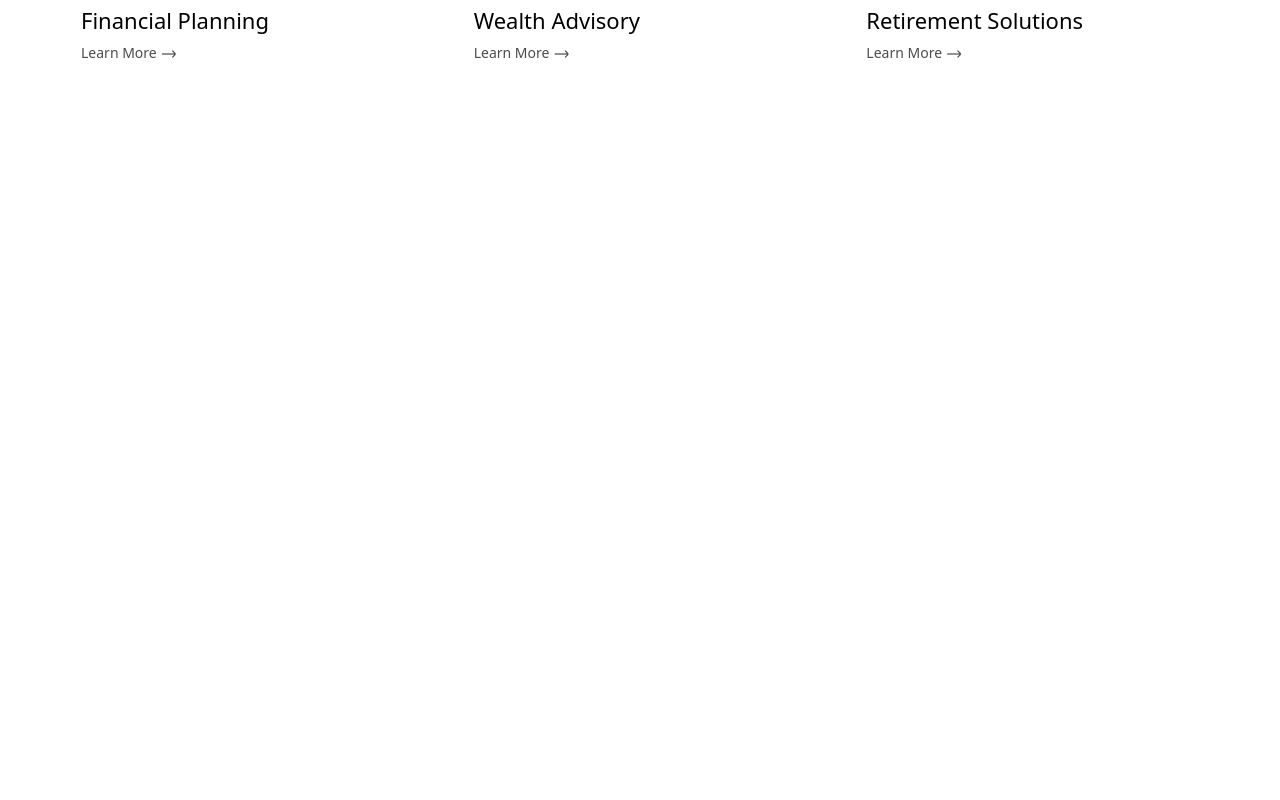
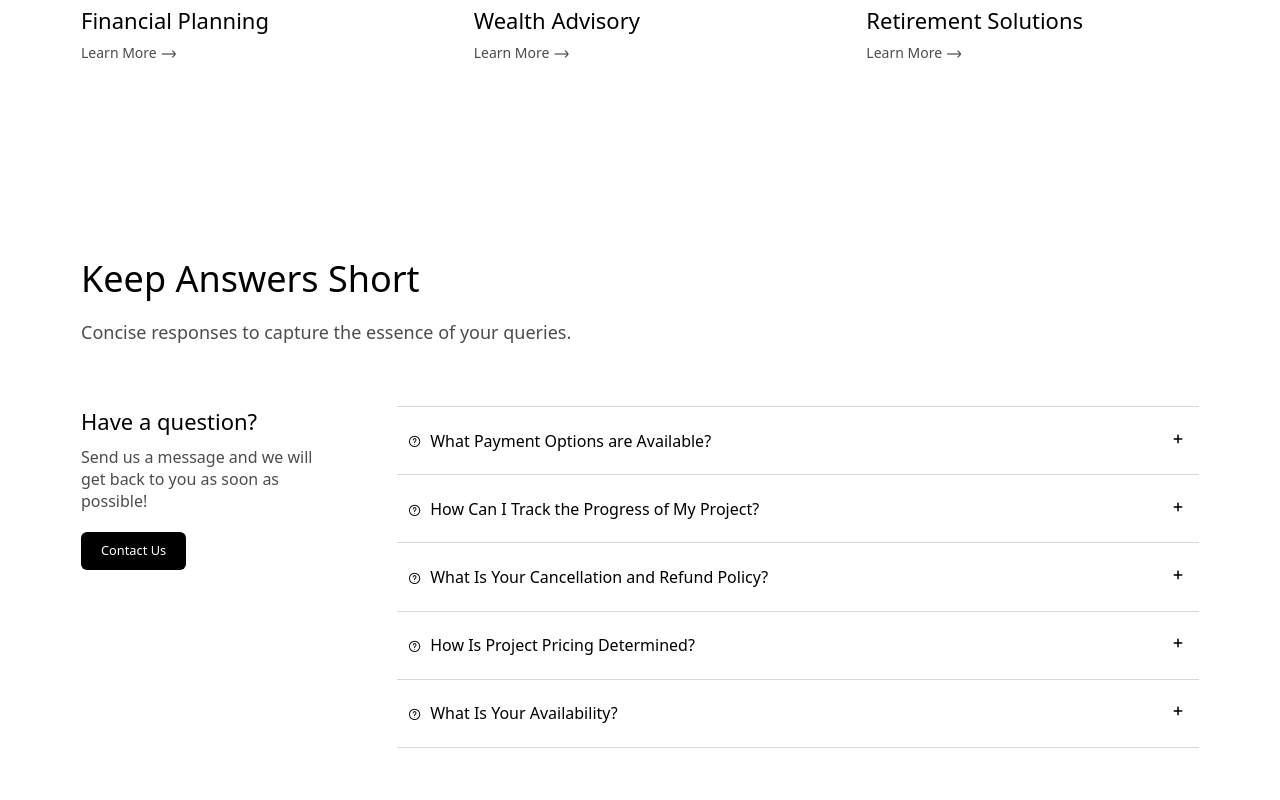
Before and after one commit to can-erturk/digital-agency, a Vue app: page / in a window 1280 px wide. Shown: the part 2640-3440 px from the top of the page. Built offline with nearby package versions, Linux system fonts and the light colour scheme.

Commit message:
Create FAQs section and add it to home page - Create Faqs component - Create FaqItem component - Add helper called faqItems.js for the FaqItem component

```diff
--- a/src/components/layout/LayoutFooter.vue
+++ b/src/components/layout/LayoutFooter.vue
@@ -52,6 +52,7 @@ footer {
   display: flex;
   flex-direction: column;
   color: #a6b0c2;
+  margin-top: 46px;
 }
 
 .footer-content {
--- /dev/null
+++ b/src/components/sections/Faqs.vue
@@ -0,0 +1,113 @@
+<script setup>
+import PrimaryBtn from '@/components/__common__/PrimaryBtn.vue'
+import FaqItem from '@/components/ui/FaqItem.vue'
+
+const faqs = [
+  {
+    title: 'What Payment Options are Available?',
+    answer:
+      'Currently, we offer various payment methods such as credit cards, PayPal, and also bank transfers.'
+  },
+  {
+    title: 'How Can I Track the Progress of My Project?',
+    answer:
+      'Our clients can easily track every stage of their project through our online portal. Additionally, they receive regular updates via email regarding the progress.'
+  },
+  {
+    title: 'What Is Your Cancellation and Refund Policy?',
+    answer:
+      'You can find detailed information about our cancellation and refund policy by clicking on this link. Generally, we have different policies based on the service provided.'
+  },
+  {
+    title: 'How Is Project Pricing Determined?',
+    answer:
+      'Project pricing varies based on the scope and requirements. We provide customized quotes after understanding the specific needs of each project.'
+  },
+  {
+    title: 'What Is Your Availability?',
+    answer:
+      'We are available 24/7 to answer your questions. You can contact us via email or phone. We will get back to you as soon as possible.'
+  }
+]
+</script>
+
+<template>
+  <section class="faqs" id="faqs">
+    <div class="container">
+      <h2>Keep Answers Short</h2>
+      <p>Concise responses to capture the essence of your queries.</p>
+      <div class="row">
+        <div class="contact">
+          <h3>Have a question?</h3>
+          <p>Send us a message and we will get back to you as soon as possible!</p>
+          <PrimaryBtn text="Contact Us" href="#contact" />
+        </div>
+
+        <div class="faqs-list">
+          <FaqItem v-for="faq in faqs" :key="faq.title" :title="faq.title" :answer="faq.answer" />
+        </div>
+      </div>
+    </div>
+  </section>
+</template>
+
+<style scoped>
+.faqs {
+  text-align: left;
+}
+
+.faqs .row {
+  display: flex;
+  margin-top: 3.75rem;
+  gap: 3.5rem;
+}
+
+.faqs .contact {
+  width: 260px;
+  flex-shrink: 0;
+  text-align: left;
+}
+
+.faqs .contact h3 {
+  margin-bottom: 10px;
+}
+
+.faqs .contact p {
+  font-size: 1rem;
+  margin-bottom: 20px;
+}
+
+.faqs .faqs-list {
+  flex: 1;
+  text-align: left;
+}
+
+.faqs .faqs-list .faq-item {
+  border-bottom: solid 1px #d1d1d1da;
+}
+
+.faqs .faqs-list .faq-item:nth-of-type(1) {
+  border-top: solid 1px #d1d1d1da;
+}
+
+@media screen and (max-width: 1024px) {
+  .faqs .row {
+    flex-direction: column;
+    margin-top: 2.5rem;
+  }
+
+  .faqs .contact {
+    display: none;
+  }
+
+  .faqs .faqs-list {
+    width: 100%;
+  }
+}
+
+@media screen and (max-width: 768px) {
+  .faqs .row {
+    margin-top: 1.5rem;
+  }
+}
+</style>
--- /dev/null
+++ b/src/components/ui/FaqItem.vue
@@ -0,0 +1,133 @@
+<script setup>
+import { defineProps, ref, onMounted, onUnmounted } from 'vue'
+import { setClose, closeAll, setMaxHeight } from '@/lib/helpers/faqItems.js'
+
+defineProps({
+  title: {
+    type: String,
+    required: true
+  },
+  answer: {
+    type: String,
+    required: true
+  }
+})
+
+const open = ref(false)
+
+// Close this item
+const close = () => (open.value = false)
+
+// Open or close this item and close all others
+const toggleThis = () => {
+  if (open.value) {
+    closeAll()
+  } else {
+    closeAll()
+    open.value = true
+  }
+}
+
+// Save the close function
+// Set max height on mount and on resize
+onMounted(() => {
+  setMaxHeight()
+  setClose(close)
+
+  window.addEventListener('resize', setMaxHeight)
+})
+
+// Cleanup
+onUnmounted(() => {
+  window.removeEventListener('resize', setMaxHeight)
+})
+</script>
+
+<template>
+  <div class="faq-item">
+    <!-- Question -->
+    <button @click="toggleThis" class="faq-question">
+      <i class="fi fi-rr-interrogation"></i>
+      <h4>{{ title }}</h4>
+      <i :class="{ 'fi-rr-plus-small': !open, 'fi-rr-minus-small': open }"></i>
+    </button>
+
+    <!-- Answer -->
+    <p :class="{ 'faq-answer': true, open: open }">
+      {{ answer }}
+    </p>
+  </div>
+</template>
+
+<style scoped>
+.faq-item {
+  overflow: hidden;
+}
+
+.faq-item .faq-question {
+  display: flex;
+  align-items: center;
+  cursor: pointer;
+  padding: 1.35rem 0.75rem;
+  width: 100%;
+  background-color: transparent;
+  text-align: left;
+}
+
+.faq-question i:nth-of-type(1) {
+  margin-right: 0.625rem;
+  position: relative;
+  top: 0.145rem;
+  font-size: 0.7rem;
+}
+
+.faq-question h4 {
+  font-weight: 400;
+  font-size: 1rem;
+}
+
+.faq-answer {
+  font-size: 1rem;
+  padding-left: 2.125rem;
+  padding-right: 6rem;
+  color: #333;
+}
+
+.faq-answer {
+  max-height: 0px;
+  opacity: 0;
+  pointer-events: none;
+  margin-bottom: 0px;
+  transition: all 0.2s linear;
+}
+
+.faq-answer.open {
+  opacity: 1;
+  pointer-events: all;
+  max-height: var(--max-height);
+  visibility: visible;
+  margin-bottom: 30px;
+}
+
+.fi-rr-plus-small,
+.fi-rr-minus-small {
+  font-size: 1.125rem;
+  opacity: 1;
+  margin-left: auto;
+}
+
+@media screen and (max-width: 768px) {
+  .faq-item .faq-question {
+    padding: 1rem 0.5rem;
+  }
+
+  .faq-question i:nth-of-type(1) {
+    display: none;
+  }
+
+  .faq-answer {
+    padding-right: 2.5rem;
+    padding-left: 0.5rem;
+  }
+}
+</style>
--- /dev/null
+++ b/src/lib/helpers/faqItems.js
@@ -0,0 +1,22 @@
+// All the FAQ items are stored here
+export const faqItems = []
+
+// Add a FAQ item to the array
+export const setClose = (close) => {
+  faqItems.push({ close })
+}
+
+// Close all the FAQ items
+export const closeAll = () => {
+  faqItems.forEach((item) => {
+    item.close()
+  })
+}
+
+// Set the max-height of the FAQ item's answer
+// This is used to animate the answer's height
+export const setMaxHeight = () => {
+  document.querySelectorAll('.faq-answer').forEach((el) => {
+    el.setAttribute('style', '--max-height: ' + el.scrollHeight + 'px')
+  })
+}
--- a/src/views/HomeView.vue
+++ b/src/views/HomeView.vue
@@ -4,6 +4,7 @@ import References from '@/components/sections/References.vue'
 import WhyUs from '@/components/sections/WhyUs.vue'
 import AboutUs from '@/components/sections/AboutUs.vue'
 import Services from '@/components/sections/Services.vue'
+import Faqs from '@/components/sections/Faqs.vue'
 </script>
 
 <template>
@@ -12,5 +13,5 @@ import Services from '@/components/sections/Services.vue'
   <WhyUs />
   <AboutUs />
   <Services />
-  <div style="height: 100vh"></div>
+  <Faqs />
 </template>
```
